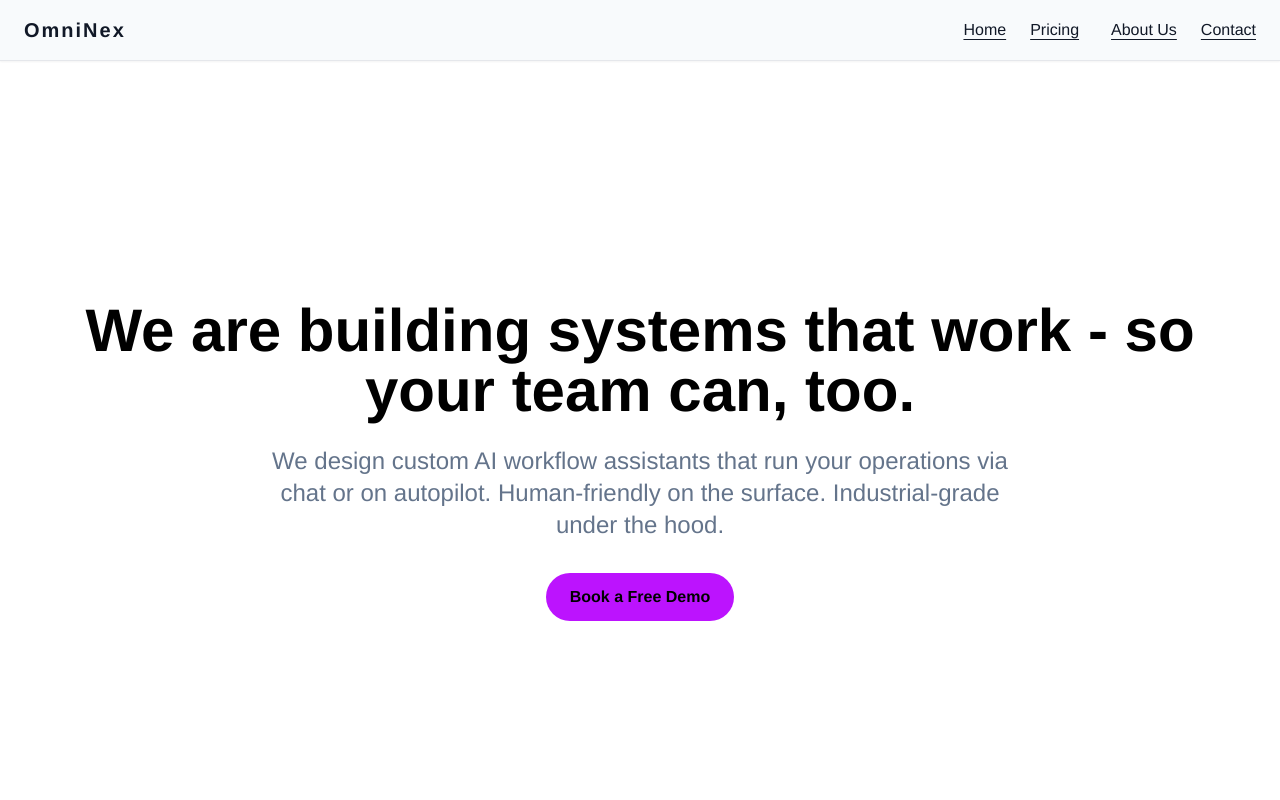
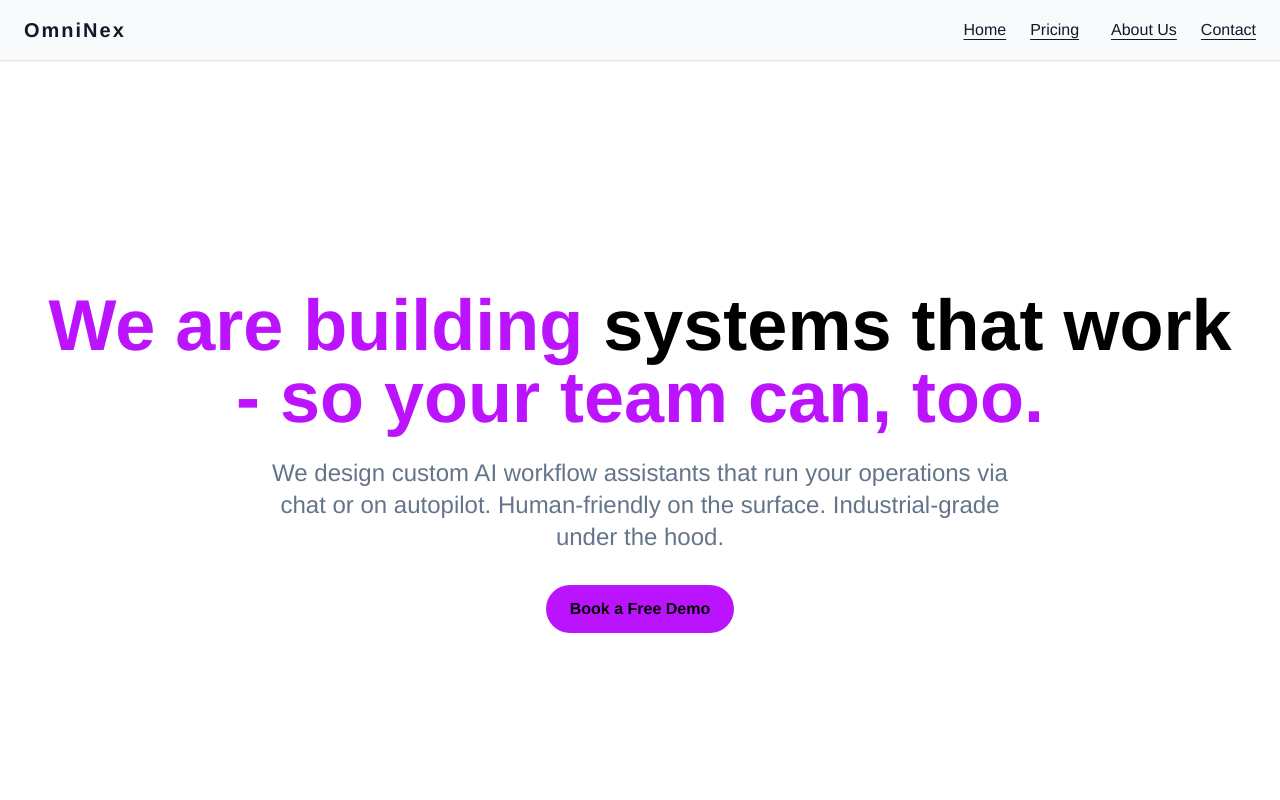
Before and after one commit to Kalcho8233/OmniNexAIWebsite, a Next.js app: page / in a window 1280 px wide. Shown: the top 800 px of the page. Built offline with nearby package versions, Linux system fonts and the light colour scheme.

Commit message:
Update HeroSection.jsx

```diff
--- a/components/HeroSection.jsx
+++ b/components/HeroSection.jsx
@@ -5,12 +5,14 @@ export default function HeroSection() {
   return (
     <section className="min-h-screen flex flex-col items-center justify-center text-center px-6 md:px-12 bg-white">
       <motion.h1
-        className="text-4xl md:text-6xl font-bold mb-6 text-black"
+        className="text-5xl md:text-7xl font-extrabold mb-6"
         initial={{ opacity: 0, y: -30 }}
         animate={{ opacity: 1, y: 0 }}
         transition={{ duration: 0.8 }}
       >
-        We are building systems that work - so your team can, too.
+        <span className="text-neonPurple">We are building </span>
+        <span className="text-black">systems that work</span>
+        <span className="text-neonPurple"> - so your team can, too.</span>
       </motion.h1>
 
       <motion.p
```
